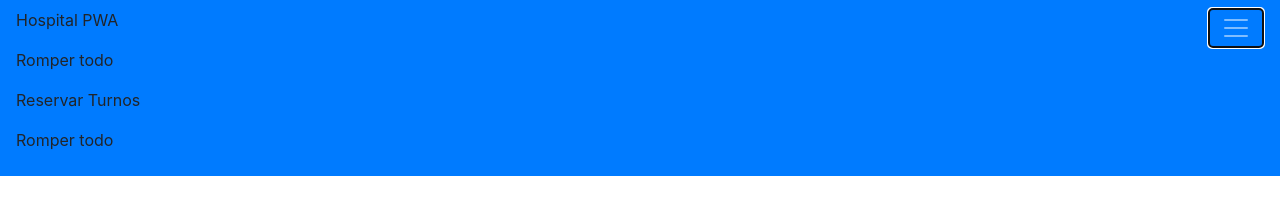
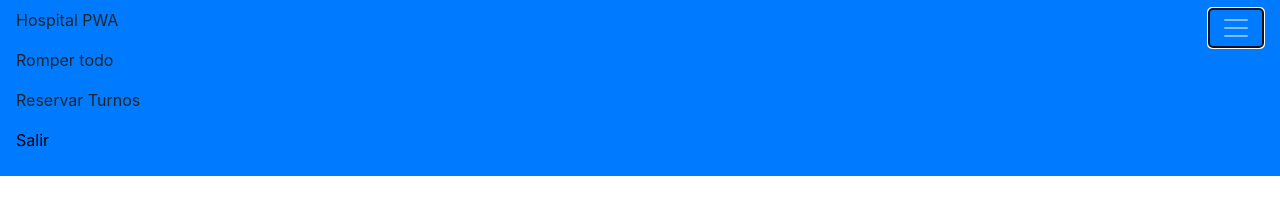
Before and after one commit to portisk8/HistoriaClinica-PWA, a React (Create React App) app in the folder FrontEnd/: page /home in a window 1280 px wide. Both pictures are taken after a click on the button "Toggle navigation". Shown: the top 207 px of the page. Built offline with nearby package versions, Linux system fonts and the light colour scheme; no server answers.

Commit message:
added logout

```diff
--- a/FrontEnd/src/Views/Login/Login.js
+++ b/FrontEnd/src/Views/Login/Login.js
@@ -57,7 +57,7 @@ class Login extends React.Component{
             return(<Redirect to={'/ReservarTurnos'} />);
          }
          //if the user is stored in the local storage then redirect dashboard component
-        /* if(sessionStorage.getItem("userData")){
+       /*  if(sessionStorage.getItem("userData")){
              return(<Redirect to={'/dashboard'} />);
          }*/
         return(
--- a/FrontEnd/src/components/headers/header.js
+++ b/FrontEnd/src/components/headers/header.js
@@ -1,11 +1,22 @@
 import React from 'react';
+import { Link } from 'react-router-dom';
 
 class Header extends React.Component{
 
     constructor(props) {
         super(props);
-        this.state = { message: "is header"}
+        this.state = { message: "is header"};
+        this.logout = this.logout.bind(this);
     }//END constructor()------------------------------------------------------------------------------------------------------------
+
+
+    logout() {
+      //document.getElementById("btnProv").style.display = "none";
+      //set session storage empty
+      sessionStorage.setItem("userData", "");
+      //remove all data of session storage
+      sessionStorage.clear();
+    }//END logout()------------------------------------------------------------------------------------------------------------
 
     render(){
         return(
@@ -21,7 +32,7 @@ class Header extends React.Component{
               <p>Reservar Turnos</p>
               </li>
               <li className="nav-item">
-              <p>Romper todo</p>
+              <Link to="/home"><p style={{color: "black"}}  onClick={this.logout}>Salir</p></Link>
               </li>
             </ul>
           </div>
```
